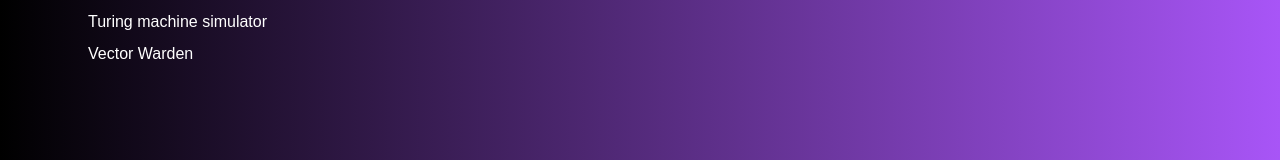
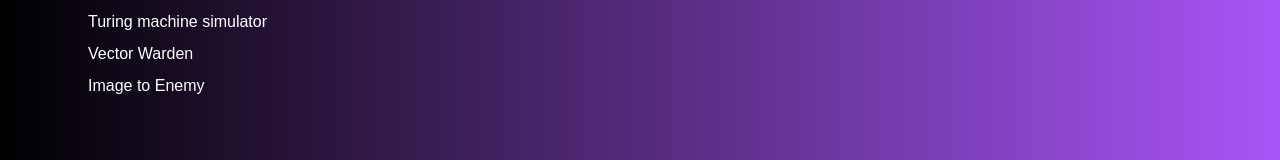
Before and after one commit to Paradrake2/PersonalWebsite, a Next.js app: page /projects in a window 1280 px wide. Shown: the part 534-694 px from the top of the page. Built offline with nearby package versions, Linux system fonts and the light colour scheme.

Commit message:
added link to imagetoenemy converter

```diff
--- a/app/projects/page.tsx
+++ b/app/projects/page.tsx
@@ -64,6 +64,9 @@ export default function Home() {
                 <div className="px-6 py-1 rounded-lg w-auto mx-10 hover:text-gray-300">
                     <Link href="/projects/vectorwarden" className=""> Vector Warden</Link>
                 </div>
+                <div className="px-6 py-1 rounded-lg w-auto mx-10 hover:text-gray-300">
+                    <Link href="/projects/imagetoenemy" className=""> Image to Enemy</Link>
+                </div>
             </div>
         </body>
     );
```
